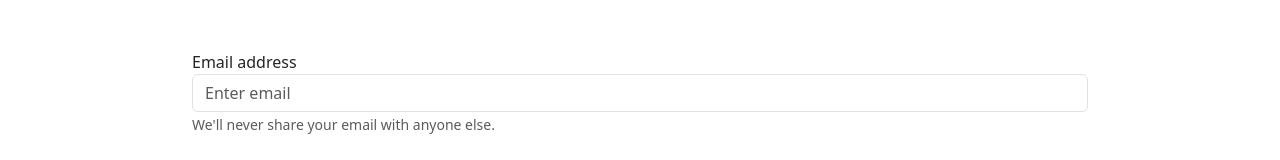
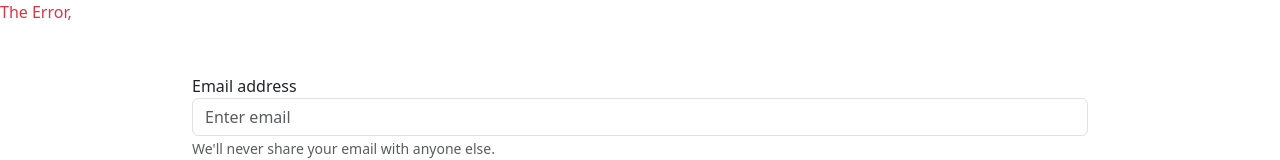
Before and after one commit to mahmudulhasan1773/react-firebase, a React (Create React App) app: page / in a window 1280 px wide. Shown: the top 160 px of the page. Built offline with nearby package versions, Linux system fonts and the light colour scheme.

Commit message:
fix error handling in firebase

```diff
--- a/src/App.js
+++ b/src/App.js
@@ -5,7 +5,7 @@ import {
   signInWithPopup,
   GithubAuthProvider,
   signOut,
-  createUserWithEmailAndPassword
+  createUserWithEmailAndPassword,
 } from "firebase/auth";
 import { useState } from "react";
 
@@ -20,6 +20,7 @@ function App() {
   const [users, setUsers] = useState({});
   const [email, setEmail] = useState("");
   const [password, setPassword] = useState("");
+  const [error, setError] = useState("");
   const handleAuth = () => {
     signInWithPopup(auth, googleProvider)
       .then((result) => {
@@ -70,21 +71,30 @@ function App() {
 
   const handleFormSubmit = (e) => {
     e.preventDefault();
+    if (password.length < 6) {
+      setError(
+        "errorCode is  auth/weak-password Firebase: Password should be at least 6 characters (auth/weak-password)."
+      );
+      return;
+    }
     createUserWithEmailAndPassword(auth, email, password)
       .then((userCredential) => {
         // Signed in
         const user = userCredential.user;
+        console.log(user);
         // ...
       })
       .catch((error) => {
         const errorCode = error.code;
         const errorMessage = error.message;
+        setError(errorMessage);
         // ..
       });
   };
   return (
     <div>
       <div>
+        <span className="text-center text-danger"> The Error, {error}</span>
         <form onSubmit={handleFormSubmit}>
           <div className="form-group">
             <label htmlFor="exampleInputEmail1">Email address</label>
```
Lines whose indentation alone changed are shown as unchanged.
